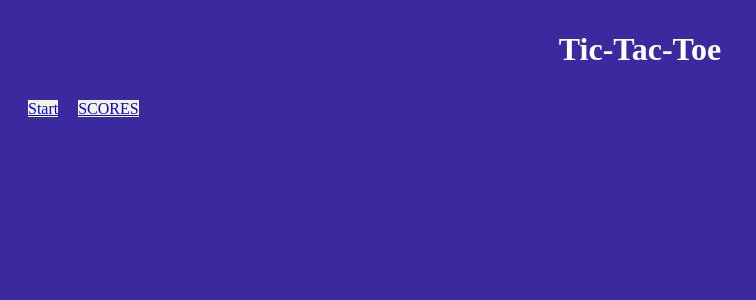
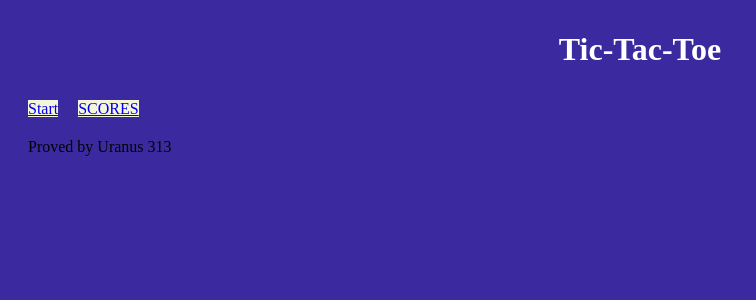
Before and after one commit to Uranus313/tic-tac-toe-web-app, a React (Vite) app in the folder XOXO site/: page / in a window 1280 px wide. Shown: the top 300 px of the page, without its empty margins (0-756 px from the left). Built offline with nearby package versions, Linux system fonts and the light colour scheme.

Commit message:
added a fixed layout for all pages

```diff
--- a/XOXO site/src/components/App.jsx
+++ b/XOXO site/src/components/App.jsx
@@ -9,7 +9,7 @@ function App() {
   return (
     <>
 
-      <h1 style={{padding : "10px", borderRadius : "10px", color : 'white',textAlign: 'center'}}>Tic-Tac-Toe</h1>
+
       <Link to={'/signupForm'} style={{backgroundColor : "beige",margin : "20px"}}>Start</Link>
       <Link to= {'/topScores'} style={{backgroundColor : "beige"}}>SCORES</Link>
     </>
--- /dev/null
+++ b/XOXO site/src/components/Layout.jsx
@@ -0,0 +1,11 @@
+import { Outlet } from "react-router-dom";
+
+function Layout(){
+    return(<>
+        <h1 style={{padding : "10px", borderRadius : "10px", color : 'white',textAlign: 'center'}}>Tic-Tac-Toe</h1>
+        <Outlet/>
+        <p style={{margin : '20px'}}>Proved by Uranus 313</p>
+    </>);
+
+}
+export default Layout;
```
Also changed, not shown: XOXO site/src/routes/router.jsx (+10 -4 lines).
